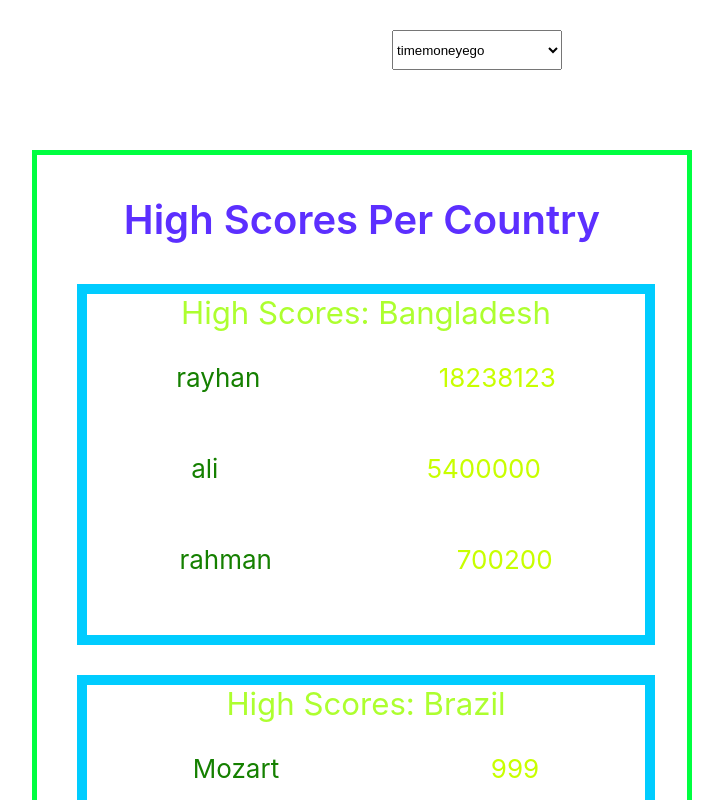
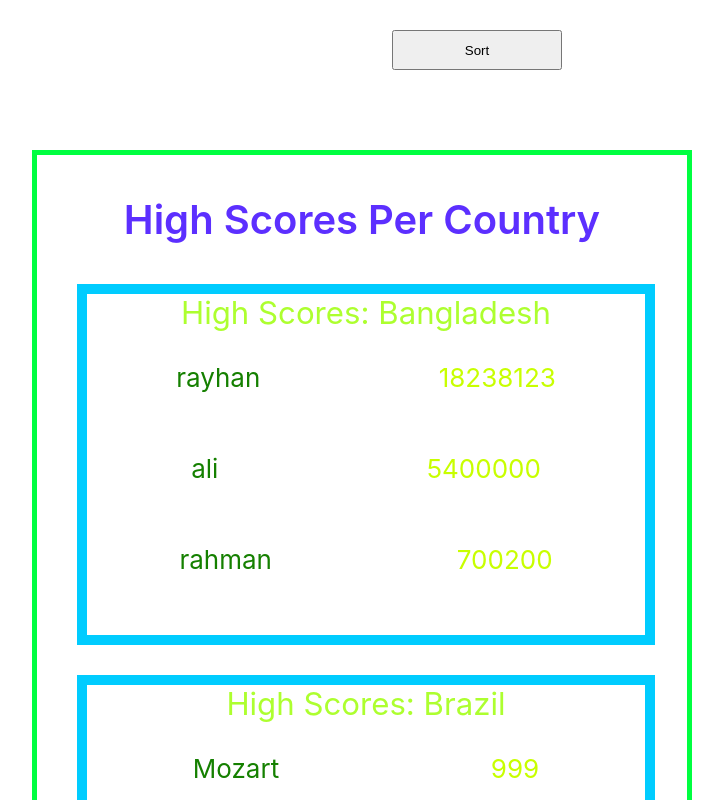
Before and after one commit to cyeburu/high-scores-react, a React (Create React App) app: page / in a window 1280 px wide. Shown: the top 800 px of the page, without its empty margins (278-1001 px from the left). Built offline with nearby package versions, Linux system fonts and the light colour scheme.

Commit message:
completed-level4

```diff
--- a/src/App.js
+++ b/src/App.js
@@ -1,23 +1,49 @@
-import React from 'react';
+import React, { useState } from 'react';
 import './App.css';
-import CountryScores from './CountryScores'
 import SearchButton from "./SearchButton"
-
-
+import OneCountryTable from "./OneCountryTable"
+import ScoreData from './ScoreData.js';
 
 function App() {
-  const list = ["time", "money", "ego"]
+  const [toggle, setToggle] = useState(true)
 
-
-
+  function dessortHandler(arr) {
+    arr.sort((a, b) => a.s > b.s ? 1 : -1)
+  }
+  function ascsortHandler(arr) {
+    arr.sort((a, b) => a.s > b.s ? -1 : 1)
+  }
 
   return (
-    <div >
-      <header className="App-body">
-        {/* <SearchButton list={list} /> */}
-        <SearchButton />
-        <CountryScores />
-      </header>
+    <div className="App-body">
+      <SearchButton
+        setToggle={setToggle}
+        toggle={toggle}
+      />
+      <div className="container">
+        <div className="row">
+          <p className="boardTitle">
+            High Scores Per Country
+           </p>
+          <ul>{ScoreData.sort((a, b) => a.name < b.name ? -1 : 1).map((country, index) => {
+            if (toggle) {
+              ascsortHandler(country.scores)
+            } else {
+              dessortHandler(country.scores)
+            }
+            return (
+              <div className="countryTable" key={index}>
+                <div className="countryName">High Scores: {country.name}</div>
+                {country.scores.map((score, index) => {
+                  return (<OneCountryTable score={score} key={index} />)
+                })}
+
+              </div>
+            )
+          })}
+          </ul>
+        </div>
+      </div>
     </div >
   );
 }
--- a/src/CountryScores.js
+++ /dev/null
@@ -1,16 +0,0 @@
-import React from "react";
-import ScoreData from './ScoreData.js';
-import ScoresTable from "./ScoresTable.js";
-
-
-function CountryScores() {
-
-
-    return (
-        <div>
-            <ScoresTable scoreBoardData={ScoreData} />
-
-        </div>
-    )
-}
-export default CountryScores;
--- a/src/OneCountryTable.js
+++ b/src/OneCountryTable.js
@@ -4,20 +4,14 @@ import React from "react"
 
 function OneCountryTable(props) {
     return (
-        <div className="countryTable">
-            <div className="countryName">High Scores: {props.countryName}</div>
+        <div className="playerScore" >
 
-            {props.countryScores.sort((a, b) => a.s > b.s ? -1 : 1).map((playerAndScore, index) => {
-                return (
-
-                    <div className="playerScore" key={index}>
-
-                        <span className="playerName" > {playerAndScore.n} </span>
-                        <span className="playerScore" > {playerAndScore.s}</span>
-                    </div>
-                )
-            })}
+            <span className="playerName" > {props.score.n} </span>
+            <span className="playerScore" > {props.score.s}</span>
         </div>
     )
+
+
+
 }
 export default OneCountryTable;
--- a/src/ScoresTable.js
+++ /dev/null
@@ -1,23 +0,0 @@
-import React from "react";
-import OneCountryTable from "./OneCountryTable"
-
-// This should display the table country name and scores for every country
-function ScoresTable(props) {
-    return (
-        <div className="container">
-
-            <div className="row">
-                <p className="boardTitle">
-                    High Scores Per Country
-           </p>
-                <ul>{props.scoreBoardData.sort((a, b) => a.name < b.name ? -1 : 1).map((country, index) => {
-                    return (
-                        <OneCountryTable countryName={country.name} countryScores={country.scores} key={index} />
-                    )
-                })}
-                </ul>
-            </div>
-        </div>
-    )
-}
-export default ScoresTable;
--- a/src/SearchButton.js
+++ b/src/SearchButton.js
@@ -1,27 +1,15 @@
-import React, { useState } from "react"
-import ScoresTable from "./ScoresTable"
+import React from "react"
+
 
 const SearchButton = (props) => {
-    const [toggleSearch, setToggleSearch] = useState([])
-
     function handleToggle() {
-        setToggleSearch()
+        props.setToggle(!props.toggle)
     }
-    const list = ["time", "money", "ego"];
-
-
 
     return (
-        <select className="selectButton" >
-            <option>{list}</option>
-            <option>money</option>
-            onClick ={}
-
-
-        </select>
-
+        <button className="selectButton" onClick={handleToggle} >
+            Sort
+        </button >
     )
 }
-
-
 export default SearchButton;
```
